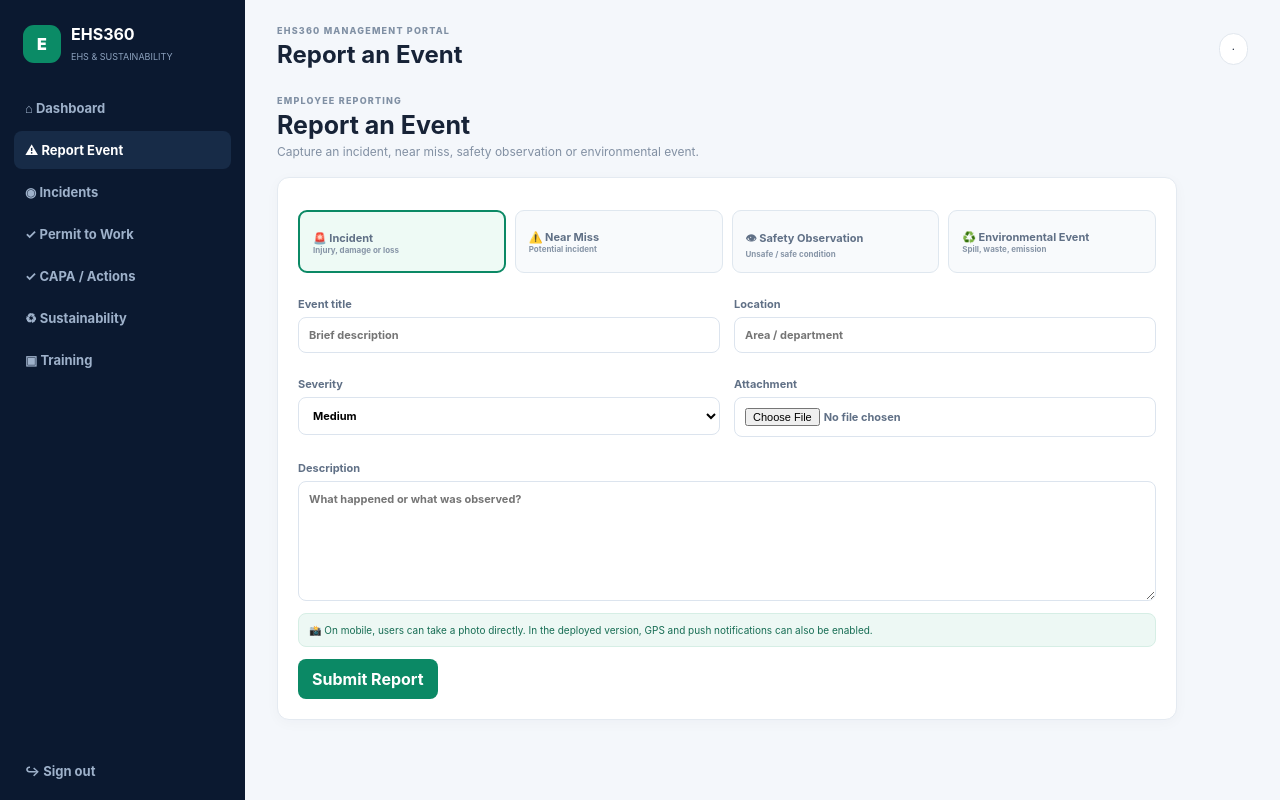
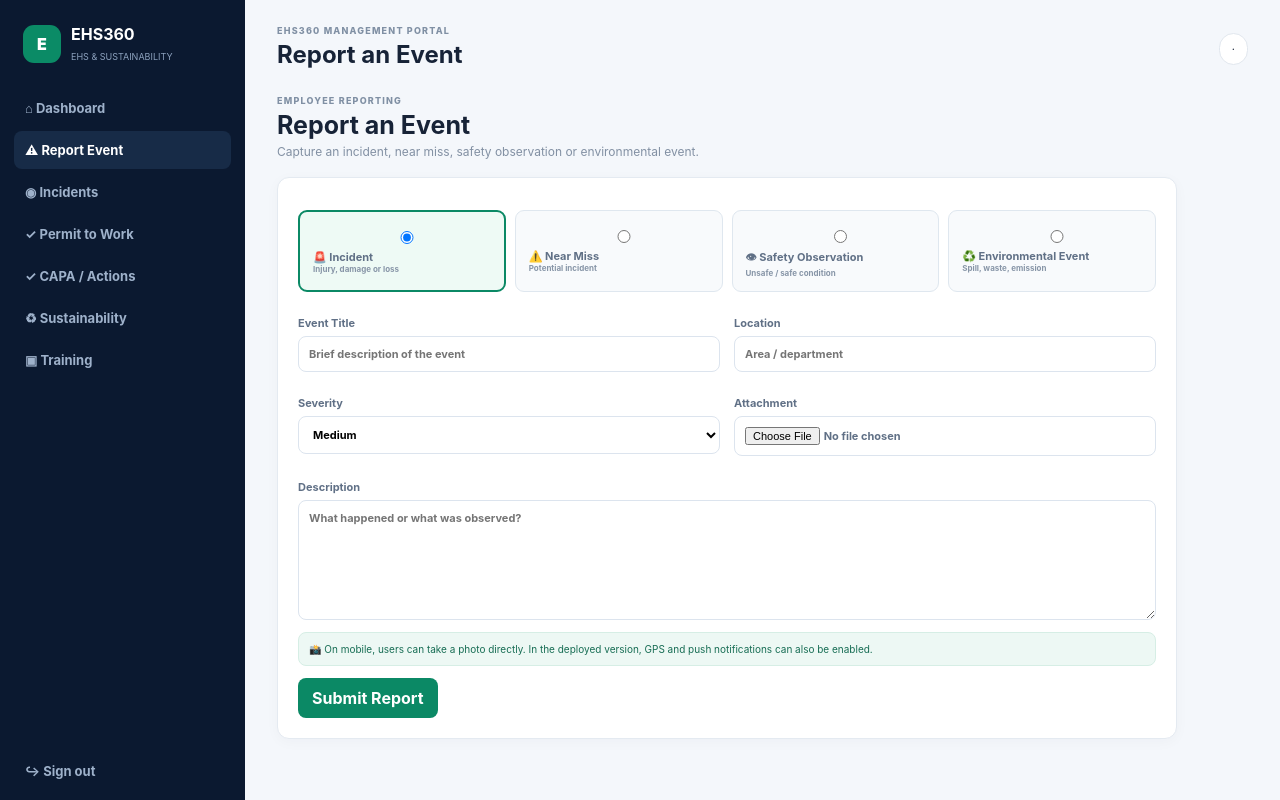
Before and after one commit to chittedimadhu/New-Respository, a Flask app: page /report in a window 1280 px wide. Run offline with Flask 3, Linux system fonts and the light colour scheme; the visitor is signed in with stand-in values (Sample User, id 1).

Commit message:
Update report.html

```diff
--- a/templates/report.html
+++ b/templates/report.html
@@ -1,8 +1,144 @@
-{% set nav=[('dashboard','⌂','Dashboard'),('report','⚠','Report Event'),('incidents','◉','Incidents'),('ptw','✓','Permit to Work'),('actions','✓','CAPA / Actions'),('sustainability','♻','Sustainability'),('training','▣','Training')] %}{% set title="Report an Event" %}{% set active="report" %}{% extends "base.html" %}{% block body %}
-<div class="section"><div><div class="eyebrow">EMPLOYEE REPORTING</div><h1>Report an Event</h1><p>Capture an incident, near miss, safety observation or environmental event.</p></div></div>
-<div class="card form-card"><form method="post" enctype="multipart/form-data"><div class="type-grid">{% for t,icon,desc in [('Incident','🚨','Injury, damage or loss'),('Near Miss','⚠️','Potential incident'),('Safety Observation','👁','Unsafe / safe condition'),('Environmental Event','♻️','Spill, waste, emission')] %}<label class="type {% if loop.first %}active{% endif %}"><input type="radio" name="event_type" value="{{t}}" {% if loop.first %}checked{% endif %} style="display:none"><b>{{icon}} {{t}}</b><small>{{desc}}</small></label>{% endfor %}</div>
-<div class="form-grid"><label>Event title<input name="title" required placeholder="Brief description"></label><label>Location<input name="location" required placeholder="Area / department"></label></div>
-<div class="form-grid"><label>Severity<select name="severity"><option>Low</option><option selected>Medium</option><option>High</option><option>Critical</option></select></label><label>Attachment<input type="file" name="attachment" accept="image/*,.pdf"></label></div>
-<label>Description<textarea name="description" required placeholder="What happened or what was observed?"></textarea></label>
-<div class="notice">📸 On mobile, users can take a photo directly. In the deployed version, GPS and push notifications can also be enabled.</div><button class="btn primary">Submit Report</button></form></div>
+{% set nav=[('dashboard','⌂','Dashboard'),('report','⚠','Report Event'),('incidents','◉','Incidents'),('ptw','✓','Permit to Work'),('actions','✓','CAPA / Actions'),('sustainability','♻','Sustainability'),('training','▣','Training')] %}
+{% set title="Report an Event" %}
+{% set active="report" %}
+{% extends "base.html" %}
+
+{% block body %}
+
+<div class="section"> <div> <div class="eyebrow">EMPLOYEE REPORTING</div> <h1>Report an Event</h1> <p>Capture an incident, near miss, safety observation or environmental event.</p> </div> </div>
+
+<div class="card form-card">
+
+<form method="post" enctype="multipart/form-data">
+
+    <!-- Event Type Selection -->
+    <div class="type-grid">
+
+        {% for t,icon,desc in [
+            ('Incident','🚨','Injury, damage or loss'),
+            ('Near Miss','⚠️','Potential incident'),
+            ('Safety Observation','👁','Unsafe / safe condition'),
+            ('Environmental Event','♻️','Spill, waste, emission')
+        ] %}
+
+        <label
+            class="type {% if loop.first %}active{% endif %}"
+            onclick="selectEventType(this)"
+        >
+
+            <input
+                type="radio"
+                name="event_type"
+                value="{{ t }}"
+                {% if loop.first %}checked{% endif %}
+            >
+
+            <b>{{ icon }} {{ t }}</b>
+            <small>{{ desc }}</small>
+
+        </label>
+
+        {% endfor %}
+
+    </div>
+
+    <!-- Event Details -->
+    <div class="form-grid">
+
+        <label>
+            Event Title
+
+            <input
+                type="text"
+                name="title"
+                required
+                placeholder="Brief description of the event"
+            >
+        </label>
+
+        <label>
+            Location
+
+            <input
+                type="text"
+                name="location"
+                required
+                placeholder="Area / department"
+            >
+        </label>
+
+    </div>
+
+    <!-- Severity and Attachment -->
+    <div class="form-grid">
+
+        <label>
+            Severity
+
+            <select name="severity">
+
+                <option value="Low">
+                    Low
+                </option>
+
+                <option value="Medium" selected>
+                    Medium
+                </option>
+
+                <option value="High">
+                    High
+                </option>
+
+                <option value="Critical">
+                    Critical
+                </option>
+
+            </select>
+        </label>
+
+        <label>
+            Attachment
+
+            <input
+                type="file"
+                name="attachment"
+                accept="image/*,.pdf"
+            >
+        </label>
+
+    </div>
+
+    <!-- Description -->
+    <label>
+        Description
+
+        <textarea
+            name="description"
+            required
+            placeholder="What happened or what was observed?"
+        ></textarea>
+    </label>
+
+    <!-- Information Notice -->
+    <div class="notice">
+        📸 On mobile, users can take a photo directly.
+        In the deployed version, GPS and push notifications can also be enabled.
+    </div>
+
+    <!-- Submit -->
+    <button
+        class="btn primary"
+        type="submit"
+    >
+        Submit Report
+    </button>
+
+</form>
+
+</div>
+
+<!-- Event Type Selection Script -->
+
+<script> function selectEventType(selected) { document.querySelectorAll('.type').forEach(function(card) { card.classList.remove('active'); }); selected.classList.add('active'); const radio = selected.querySelector( 'input[type="radio"]' ); if (radio) { radio.checked = true; } } </script>
+
 {% endblock %}
```
